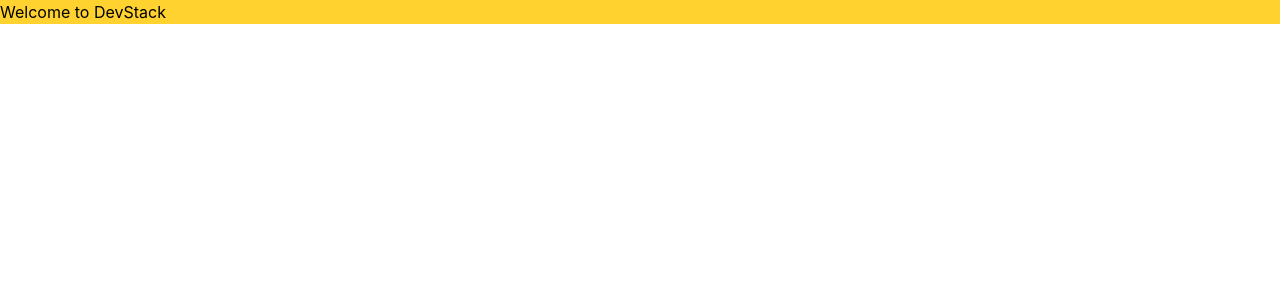
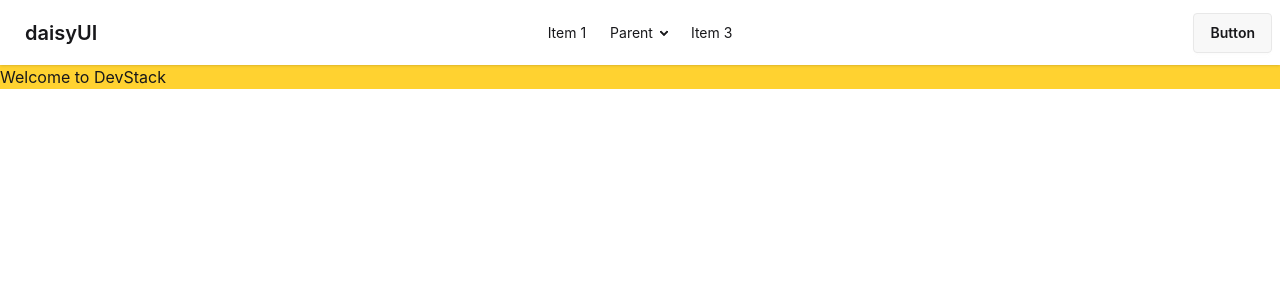
Before and after one commit to pavelsolutions/devstack, a React (Vite) app: page / in a window 1280 px wide. Shown: the top 300 px of the page. Built offline with nearby package versions, Linux system fonts and the light colour scheme.

Commit message:
Daisyui & Project Folder Structure Setup Successfully

```diff
--- a/package.json
+++ b/package.json
@@ -20,6 +20,7 @@
     "@types/react": "^19.2.18",
     "@types/react-dom": "^19.2.4",
     "@vitejs/plugin-react": "^6.1.0",
+    "daisyui": "^5.7.34",
     "oxlint": "^1.79.0",
     "typescript": "~6.0.2",
     "vite": "^8.2.2"
--- a/src/App.tsx
+++ b/src/App.tsx
@@ -1,8 +1,10 @@
+import Navbar from "./components/Navbar"
 
 function App() {
 
   return (
     <>
+    <Navbar/>
       <h1 className="bg-amber-300">Welcome to DevStack</h1>
     </>
   )
--- /dev/null
+++ b/src/components/Navbar.tsx
@@ -0,0 +1,49 @@
+import React from 'react';
+
+const Navbar = () => {
+    return (
+        <div className="navbar bg-base-100 shadow-sm">
+            <div className="navbar-start">
+                <div className="dropdown">
+                    <div tabIndex={0} role="button" className="btn btn-ghost lg:hidden">
+                        <svg aria-label="Menu" xmlns="http://www.w3.org/2000/svg" className="h-5 w-5" fill="none" viewBox="0 0 24 24" stroke="currentColor"> <path strokeLinecap="round" strokeLinejoin="round" strokeWidth="2" d="M4 6h16M4 12h8m-8 6h16" /> </svg>
+                    </div>
+                    <ul
+                        tabIndex={-1}
+                        className="menu menu-sm dropdown-content bg-base-100 rounded-box z-1 mt-3 w-52 p-2 shadow">
+                        <li><a>Item 1</a></li>
+                        <li>
+                            <a>Parent</a>
+                            <ul className="p-2">
+                                <li><a>Submenu 1</a></li>
+                                <li><a>Submenu 2</a></li>
+                            </ul>
+                        </li>
+                        <li><a>Item 3</a></li>
+                    </ul>
+                </div>
+                <a className="btn btn-ghost text-xl">daisyUI</a>
+            </div>
+            <div className="navbar-center hidden lg:flex">
+                <ul className="menu menu-horizontal px-1">
+                    <li><a>Item 1</a></li>
+                    <li>
+                        <details>
+                            <summary>Parent</summary>
+                            <ul className="p-2 bg-base-100 w-40 z-1">
+                                <li><a>Submenu 1</a></li>
+                                <li><a>Submenu 2</a></li>
+                            </ul>
+                        </details>
+                    </li>
+                    <li><a>Item 3</a></li>
+                </ul>
+            </div>
+            <div className="navbar-end">
+                <a className="btn">Button</a>
+            </div>
+        </div>
+    );
+};
+
+export default Navbar;
--- a/src/index.css
+++ b/src/index.css
@@ -1 +1,2 @@
 @import "tailwindcss";
+@plugin "daisyui";
```
Also changed, not shown: 1 other file (tests, documents, lock files or other folders).
